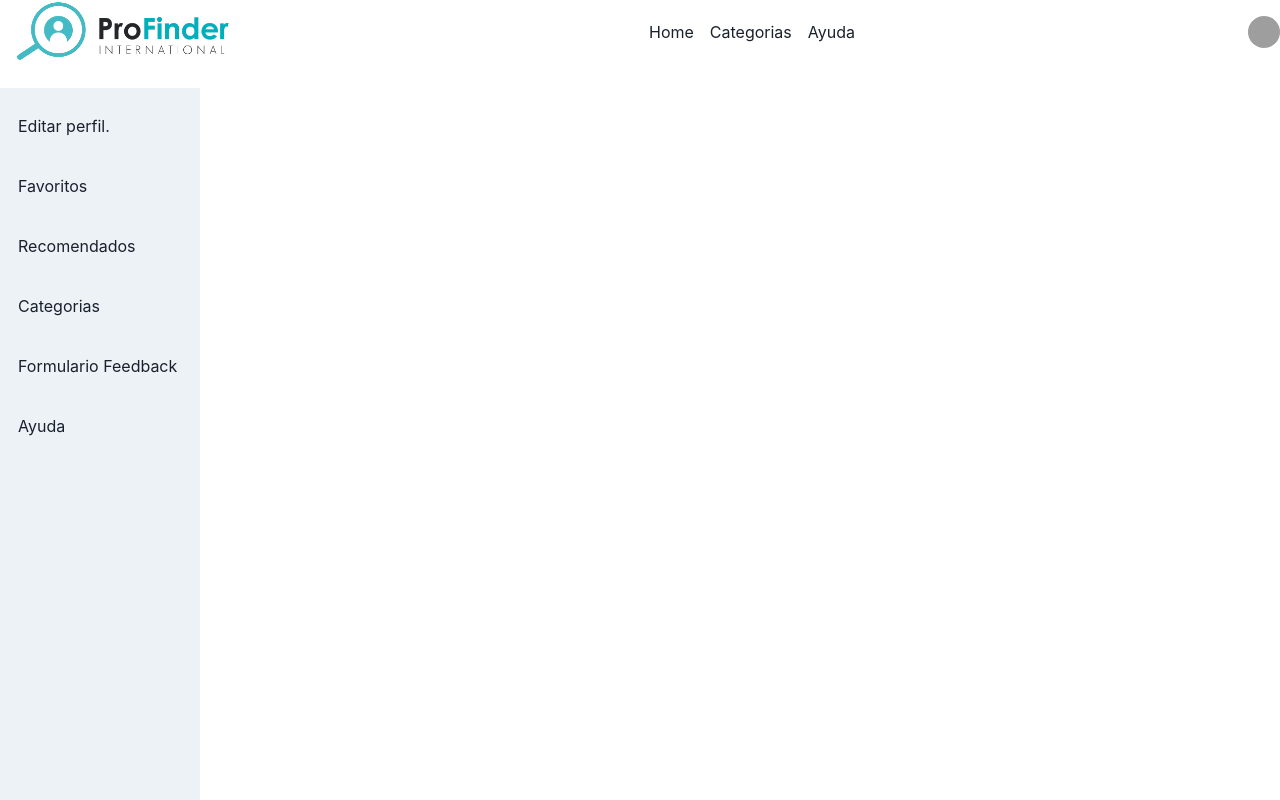
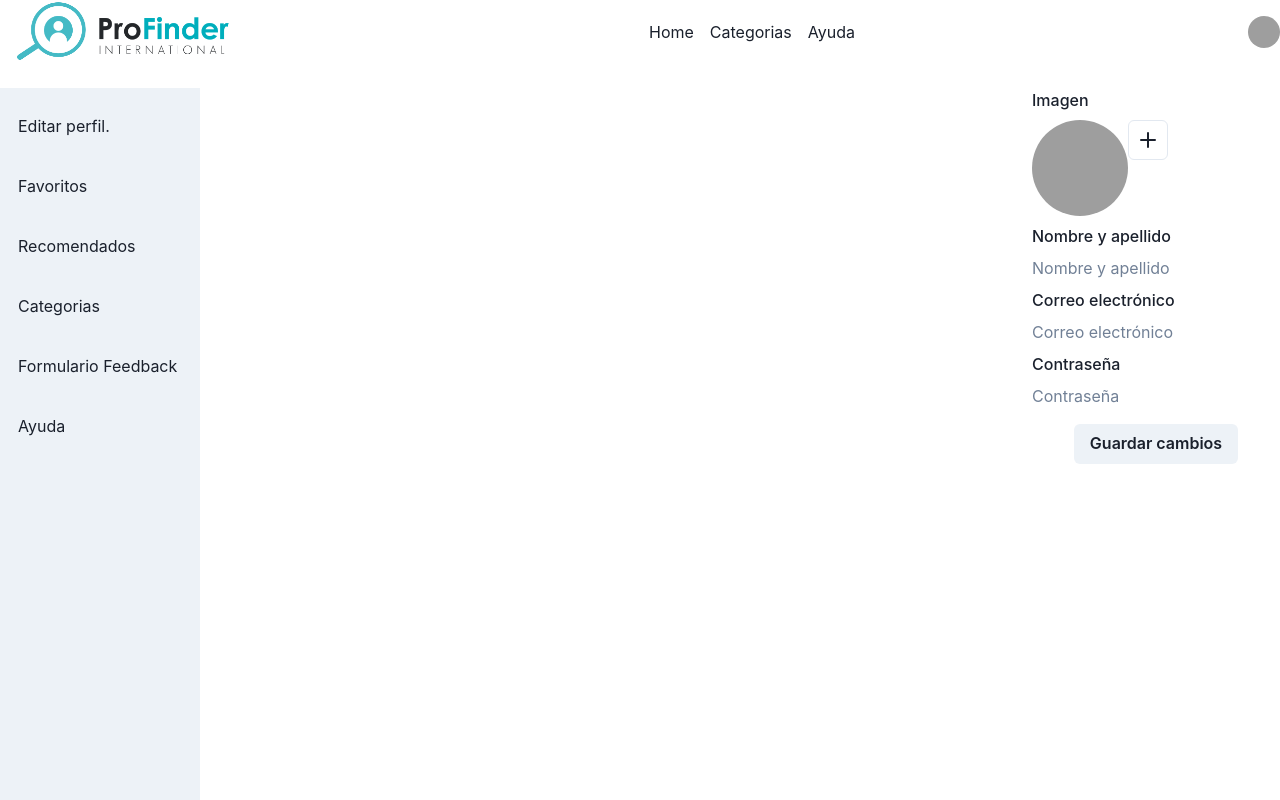
Before and after one commit to JosueEC/Profinder-client, a React (Vite) app: page /dashboardClient in a window 1280 px wide. Shown: the top 800 px of the page. Built offline with nearby package versions, Linux system fonts and the light colour scheme; grey boxes are pictures that could not be loaded.

Commit message:
edit client

```diff
--- a/src/views/DashboardClient/DashboardClient.jsx
+++ b/src/views/DashboardClient/DashboardClient.jsx
@@ -1,17 +1,20 @@
-import EditClient from "../../components/DashboardClient/EditClient";
-import NavbarDashboardClient from "../../components/DashboardClient/NavbarDashboardClient";
-import SidebarClient from "../../components/DashboardClient/SidebarClient";
-
+import { Flex, Spacer } from '@chakra-ui/react';
+import EditClient from '../../components/DashboardClient/EditClient';
+import NavbarDashboardClient from '../../components/DashboardClient/NavbarDashboardClient';
+import SidebarClient from '../../components/DashboardClient/SidebarClient';
 
 const DashboardClient = () => {
   return (
     <div>
-      <NavbarDashboardClient/>
-      <br/>
-      <SidebarClient/>
-      <EditClient/>
+      <NavbarDashboardClient />
+      <br />
+      <Flex>
+        <SidebarClient />
+        <Spacer  />
+        <EditClient />
+      </Flex>
     </div>
-  )
-}
+  );
+};
 
-export default DashboardClient
+export default DashboardClient;
```
